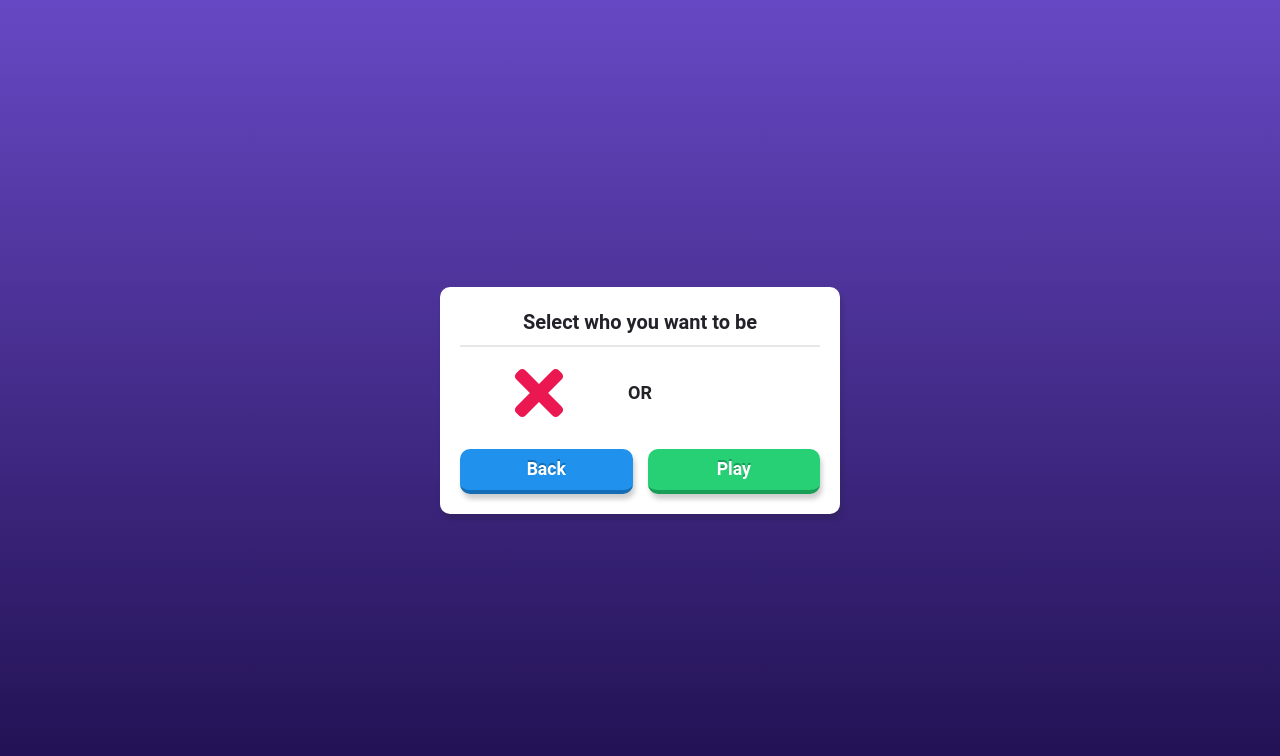
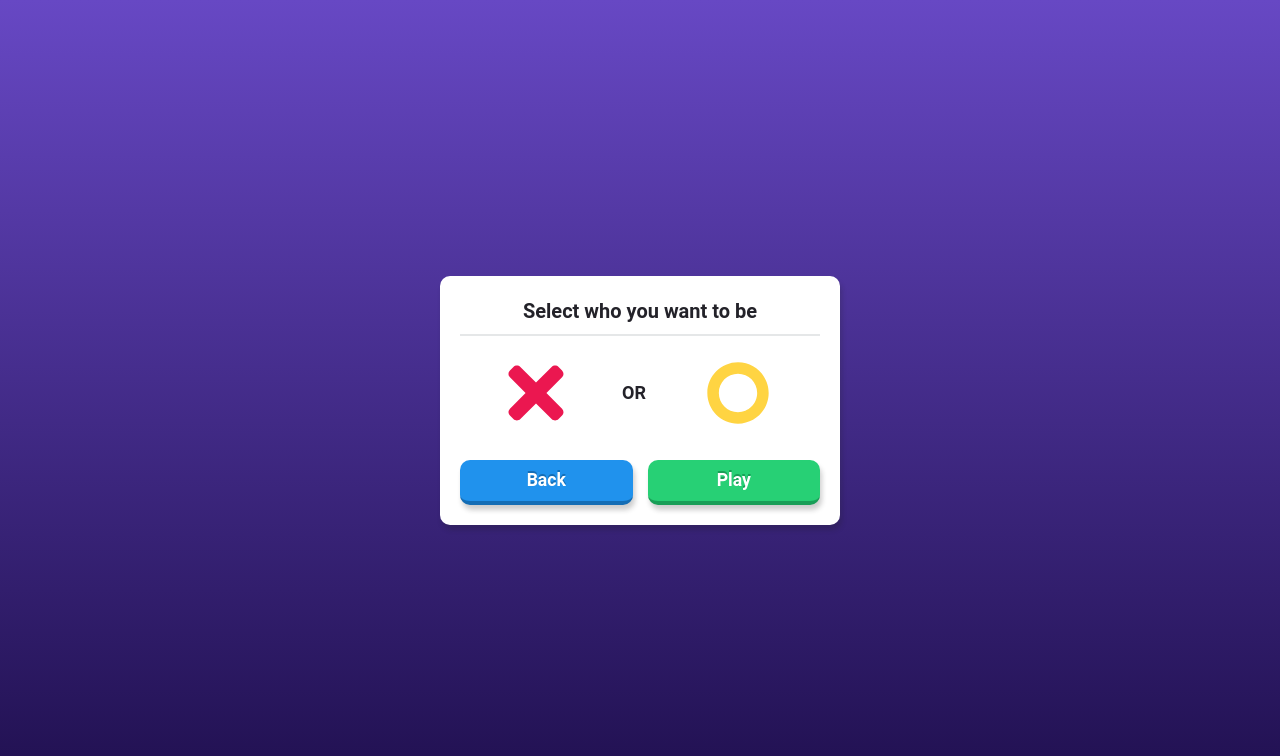
Before and after one commit to ChandraPrakash24/XO3, a React (Vite) app: page / in a window 1280 px wide. Both pictures are taken after a click on the button "Single Player". Shown: the top 756 px of the page. Built offline with nearby package versions, Linux system fonts and the light colour scheme.

Commit message:
🔄 change: player O icon

```diff
--- a/src/assets/icon.ts
+++ b/src/assets/icon.ts
@@ -1,7 +1,9 @@
-import CircleIcon from "@iconify/icons-pepicons-pop/circle";
 import { FaTimes as MarkIcon } from "react-icons/fa";
 import { GoHome as HomeIcon } from "react-icons/go";
 import { RxReload as ReloadIcon } from "react-icons/rx";
-import { CgSpinner as SpinnerIcon } from "react-icons/cg";
+import {
+  CgSpinner as SpinnerIcon,
+  CgShapeCircle as CircleIcon,
+} from "react-icons/cg";
 
 export { HomeIcon, ReloadIcon, MarkIcon, CircleIcon, SpinnerIcon };
--- a/src/components/SinglePlayer/PlayBoard/PlayBoard.tsx
+++ b/src/components/SinglePlayer/PlayBoard/PlayBoard.tsx
@@ -1,5 +1,4 @@
 import { useEffect, useState } from "react";
-import { Icon } from "@iconify/react";
 import { CircleIcon, MarkIcon } from "../../../assets/icon";
 import { colors } from "../../../assets/variables";
 import { checkWinner } from "../../../util/check-winner-service";
@@ -71,7 +70,7 @@ export default function GameBoard() {
                     </XPlayer>
                   ) : (
                     <OPlayer>
-                      <Icon icon={CircleIcon} />
+                      <CircleIcon />
                     </OPlayer>
                   )}
                 </>
--- a/src/components/SinglePlayer/PlayBoard/Styles.tsx
+++ b/src/components/SinglePlayer/PlayBoard/Styles.tsx
@@ -59,22 +59,16 @@ export const WinningBox = styled(BoxBase)`
   }
 `;
 
-const PlayerIconBase = styled.div`
-  svg {
-    font-size: 80px;
-  }
-`;
+const PlayerIconBase = styled.div``;
 
 export const OPlayer = styled(PlayerIconBase)`
-  svg {
-    color: ${colors.yellowSignColor};
-  }
+  color: ${colors.yellowSignColor};
+  font-size: 92px;
 `;
 
 export const XPlayer = styled(PlayerIconBase)`
-  svg {
-    color: ${colors.red};
-  }
+  color: ${colors.red};
+  font-size: 80px;
 `;
 
 // BANNER
--- a/src/components/SinglePlayer/SelectBox/SelectBox.tsx
+++ b/src/components/SinglePlayer/SelectBox/SelectBox.tsx
@@ -1,4 +1,3 @@
-import { Icon } from "@iconify/react";
 import { useState } from "react";
 import { colors } from "../../../assets/variables";
 import { CircleIcon, MarkIcon } from "../../../assets/icon";
@@ -65,7 +64,7 @@ export default function SelectBox() {
             selected={selectedSign === "O"}
             shadowColor={colors.yellowShadow}
           >
-            <Icon icon={CircleIcon} />
+            <CircleIcon />
           </OButton>
         </Boxes>
         <ButtonsContainer>
--- a/src/components/SinglePlayer/SelectBox/Styles.tsx
+++ b/src/components/SinglePlayer/SelectBox/Styles.tsx
@@ -61,17 +61,13 @@ const BaseButton = styled.button<{ selected?: boolean; shadowColor: string }>`
 `;
 
 export const XButton = styled(BaseButton)<{ selected?: boolean }>`
-  width: 100px;
-  font-size: 70px;
+  font-size: 80px;
   color: ${colors.red};
 `;
 
 export const OButton = styled(BaseButton)<{ selected?: boolean }>`
-  width: 100px;
+  font-size: 92px;
   color: ${colors.yellow};
-  svg {
-    font-size: 100px;
-  }
 `;
 
 export const Button = styled.button`
```
